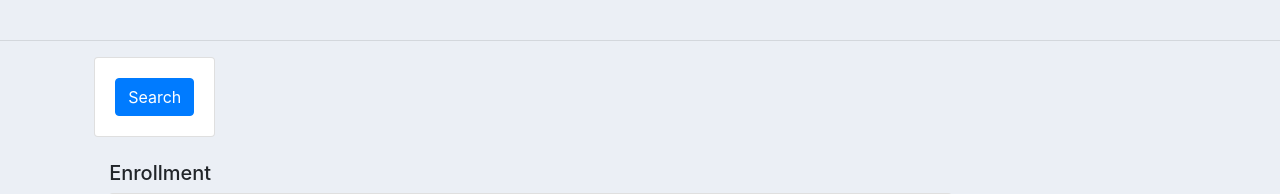
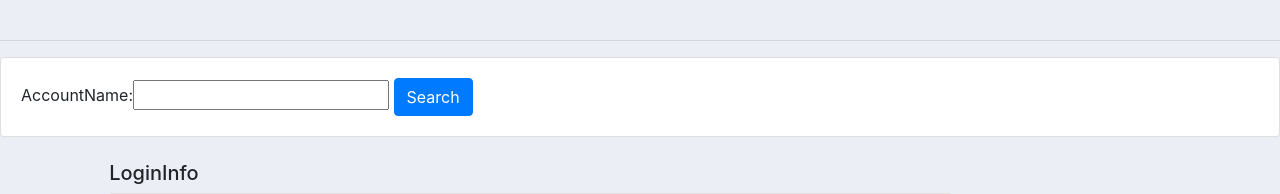
Before and after one commit to jialen2/Course_Partner_Matcher, a Django app: page /logininfo/ in a window 1280 px wide. Shown: the part 56-250 px from the top of the page. Run offline with Django 3.2, Linux system fonts and the light colour scheme; data that the repository does not hold is empty; some libraries are stand-ins or nearby versions.

Commit message:
add search function on LoginInfo table

```diff
--- /dev/null
+++ b/mysite/User/filters.py
@@ -0,0 +1,7 @@
+import django_filters
+from .models import *
+
+class LoginInfoFilter(django_filters.FilterSet):
+    class Meta:
+        model = LoginInfo
+        fields = ['AccountName']
--- a/mysite/User/templates/User/logininfo.html
+++ b/mysite/User/templates/User/logininfo.html
@@ -4,9 +4,10 @@
 
 <hr>
 <div class="row">
-    <div class="col-md-1.5 offset-md-1">
+    <div class="col">
         <div class="card card-body">
             <form method="get">
+                {{myFilter.form}}
             <button class="btn btn-primary" type="submit"> Search </button>
             </form>
         </div>
@@ -17,7 +18,7 @@
 
 <div class="row">
     <div class="col-md-8 offset-md-1">
-        <h5>Enrollment</h5>
+        <h5>LoginInfo</h5>
         <div class = "card card-body">
             <a class='btn btn-primary btn-sm btn-block' href="{% url 'logininfo_create' %}">Add Login Info</a>
             <table class="table table-sm">
--- a/mysite/User/urls.py
+++ b/mysite/User/urls.py
@@ -4,10 +4,8 @@ from . import views
 urlpatterns = [
     path('home/', views.home),
     path('courses/',views.courses),
-    #path('logininfo/', views.logininfo),
     path('createEnrollment/', views.createEnrollment, name="createEnrollment"),
     path('createCourses/', views.createCourses, name="createCourses"),
     path('logininfo/', views.logininfoViewSet),
-    #path('create/', views.create, name="create"),
     path('logininfo_create/', views.logininfoCreate, name="logininfo_create")
 ]
--- a/mysite/User/views.py
+++ b/mysite/User/views.py
@@ -7,7 +7,7 @@ from .models import *
 from .forms import EnrollmentForm
 from .forms import CoursesForm
 from .forms import LoginInfoForm
-
+from .filters import LoginInfoFilter
 
 def home(request):
     enrollments = Enrollment.objects.all()
@@ -19,7 +19,10 @@ def courses(request):
 
 def logininfoViewSet(request):
     logininfo_queryset = LoginInfo.objects.all()
-    return render(request, 'User/logininfo.html', {'logininfo':logininfo_queryset})
+    myFilter = LoginInfoFilter(request.GET, queryset=logininfo_queryset)
+    logininfo_queryset = myFilter.qs
+    context = {'logininfo': logininfo_queryset, 'myFilter': myFilter}
+    return render(request, 'User/logininfo.html', context)
 
 def createEnrollment(request):
     form = EnrollmentForm()
--- a/mysite/mysite/settings.py
+++ b/mysite/mysite/settings.py
@@ -37,6 +37,7 @@ INSTALLED_APPS = [
     'django.contrib.sessions',
     'django.contrib.messages',
     'django.contrib.staticfiles',
+    'django_filters',
     'rest_framework',
     'User',
 ]
```
